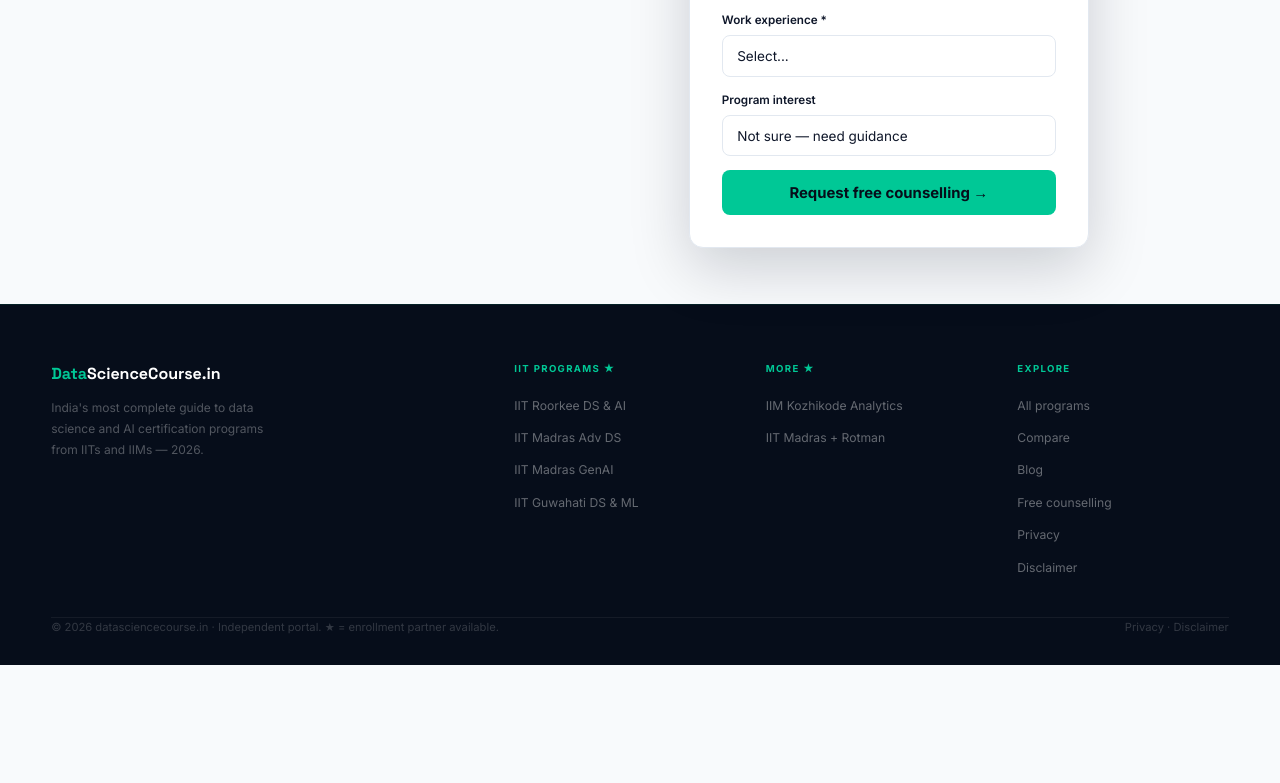
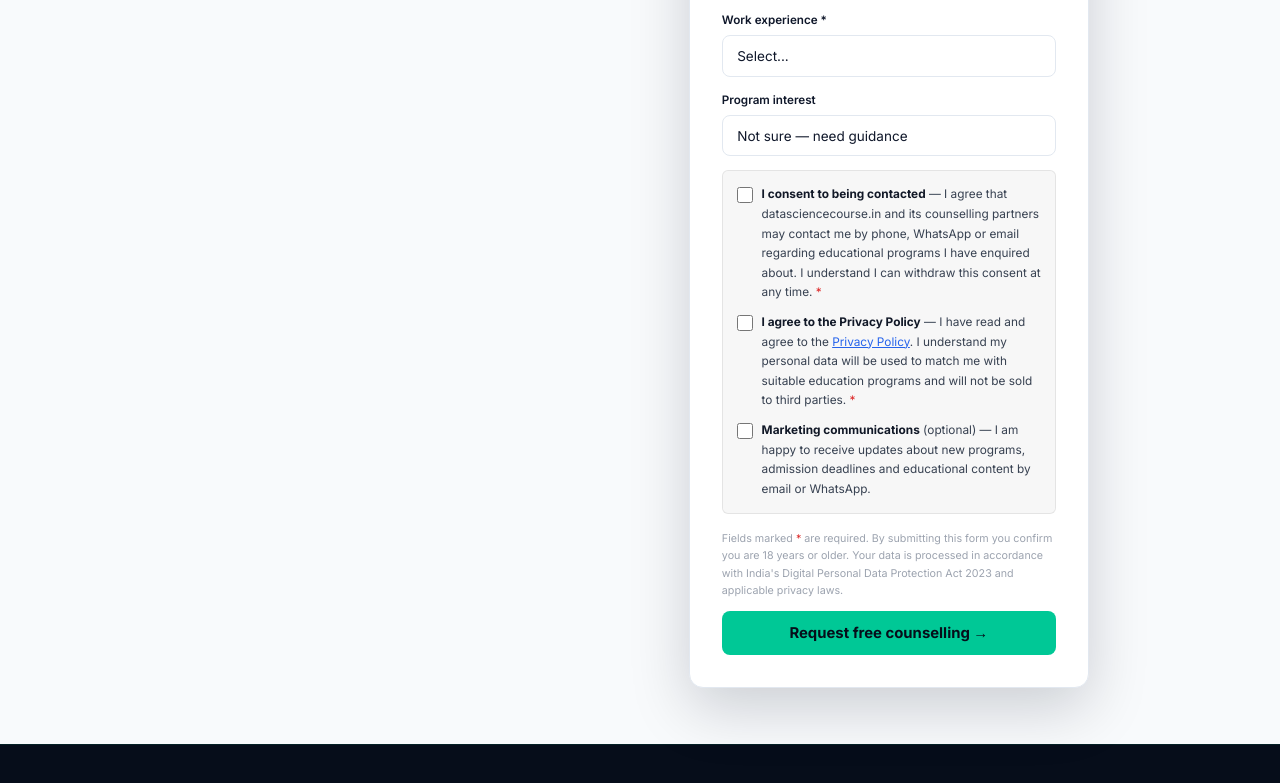
Before and after one commit to durgeshkekare-gif/datasciencecourse-in, a website: page apply.html in a window 1280 px wide. Shown: the part 519-1302 px from the top of the page. Before the commit the page ends 1184 px from the top, so only its background shows below. Drawn offline with Linux system fonts and the light colour scheme.

Commit message:
Add GDPR/DPDP consent checkboxes to all apply forms: 2 required (contact consent + privacy policy) + 1 optional (marketing). Capture consent status (Yes/No) in Google Sheet columns R/S/T. Compliant with India DPDP Act 2023, GDPR and global data privacy standards.

```diff
--- a/api/lead.js
+++ b/api/lead.js
@@ -51,7 +51,10 @@ module.exports = async function handler(req, res) {
       data.utmMedium     || "",                                       // N UTM Medium
       data.utmCampaign   || "",                                       // O UTM Campaign
       "New",                                                          // P Status
-      data.message       || "",                                       // Q Notes
+      data.message       || "",                                       // Q  Notes
+      data.consentContact  === "on" ? "Yes" : "No",                   // R  Consent: Contact
+      data.consentData     === "on" ? "Yes" : "No",                   // S  Consent: Privacy Policy
+      data.consentMarketing === "on" ? "Yes" : "No",                  // T  Consent: Marketing
     ];
 
     await sheets.spreadsheets.values.append({
--- a/apply.html
+++ b/apply.html
@@ -43,6 +43,39 @@
             <option>IIT Guwahati — DS & ML</option>
             <option>IIM Kozhikode — Applied Analytics & GenAI</option>
           </select></div>
+
+        <!-- CONSENT CHECKBOXES -->
+        <div style="margin-bottom:1rem;padding:.875rem;background:rgba(0,0,0,.03);border-radius:6px;border:1px solid rgba(0,0,0,.08);">
+
+          <label style="display:flex;align-items:flex-start;gap:.55rem;cursor:pointer;margin-bottom:.65rem;">
+            <input type="checkbox" name="consentContact" id="consentContact" required
+              style="width:16px;height:16px;min-width:16px;margin-top:2px;accent-color:#00C896;cursor:pointer;">
+            <span style="font-size:.74rem;color:#374151;line-height:1.65;">
+              <strong style="color:#111827;">I consent to being contacted</strong> — I agree that datasciencecourse.in and its counselling partners may contact me by phone, WhatsApp or email regarding educational programs I have enquired about. I understand I can withdraw this consent at any time. <span style="color:#DC2626;">*</span>
+            </span>
+          </label>
+
+          <label style="display:flex;align-items:flex-start;gap:.55rem;cursor:pointer;margin-bottom:.65rem;">
+            <input type="checkbox" name="consentData" id="consentData" required
+              style="width:16px;height:16px;min-width:16px;margin-top:2px;accent-color:#00C896;cursor:pointer;">
+            <span style="font-size:.74rem;color:#374151;line-height:1.65;">
+              <strong style="color:#111827;">I agree to the Privacy Policy</strong> — I have read and agree to the <a href="/privacy.html" target="_blank" style="color:#2563EB;text-decoration:underline;">Privacy Policy</a>. I understand my personal data will be used to match me with suitable education programs and will not be sold to third parties. <span style="color:#DC2626;">*</span>
+            </span>
+          </label>
+
+          <label style="display:flex;align-items:flex-start;gap:.55rem;cursor:pointer;">
+            <input type="checkbox" name="consentMarketing" id="consentMarketing"
+              style="width:16px;height:16px;min-width:16px;margin-top:2px;accent-color:#00C896;cursor:pointer;">
+            <span style="font-size:.74rem;color:#374151;line-height:1.65;">
+              <strong style="color:#111827;">Marketing communications</strong> (optional) — I am happy to receive updates about new programs, admission deadlines and educational content by email or WhatsApp.
+            </span>
+          </label>
+
+        </div>
+        <p style="font-size:.67rem;color:#9CA3AF;line-height:1.6;margin-bottom:.75rem;">
+          Fields marked <span style="color:#DC2626;">*</span> are required. By submitting this form you confirm you are 18 years or older. Your data is processed in accordance with India's Digital Personal Data Protection Act 2023 and applicable privacy laws.
+        </p>
+        <!-- END CONSENT -->
         <button type="submit" class="fsubmit">Request free counselling →</button>
       </form>
     </div>
```
